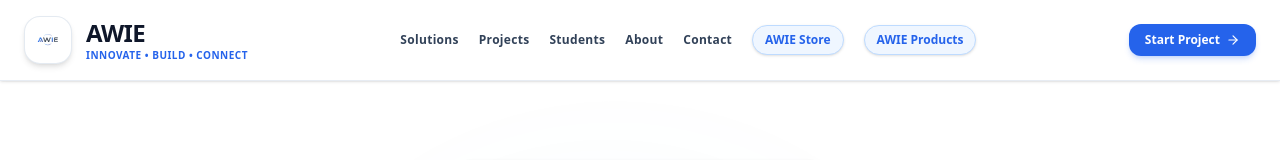
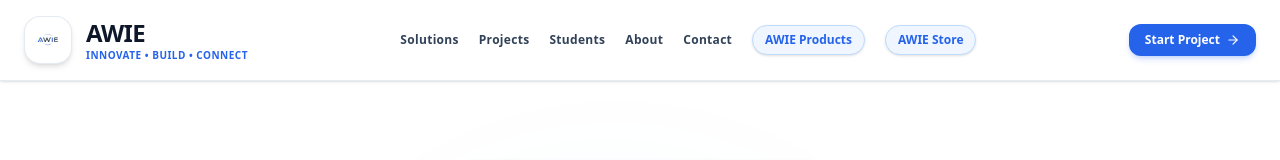
Before and after one commit to awielabs/awiewebsite, a Next.js app: page / in a window 1280 px wide. Shown: the top 160 px of the page. Built offline with nearby package versions, Linux system fonts and the light colour scheme.

Commit message:
Swap navbar order to AWIE Products then AWIE Store

```diff
--- a/components/layout/Navbar.tsx
+++ b/components/layout/Navbar.tsx
@@ -23,8 +23,8 @@ export default function Navbar() {
     { name: 'Students', href: '/students' },
     { name: 'About', href: '/about' },
     { name: 'Contact', href: '/contact' },
-    { name: 'AWIE Store', href: '/store', isPill: true },
-    { name: 'AWIE Products', href: '/products', isPill: true }
+    { name: 'AWIE Products', href: '/products', isPill: true },
+    { name: 'AWIE Store', href: '/store', isPill: true }
   ];
 
   return (
```
